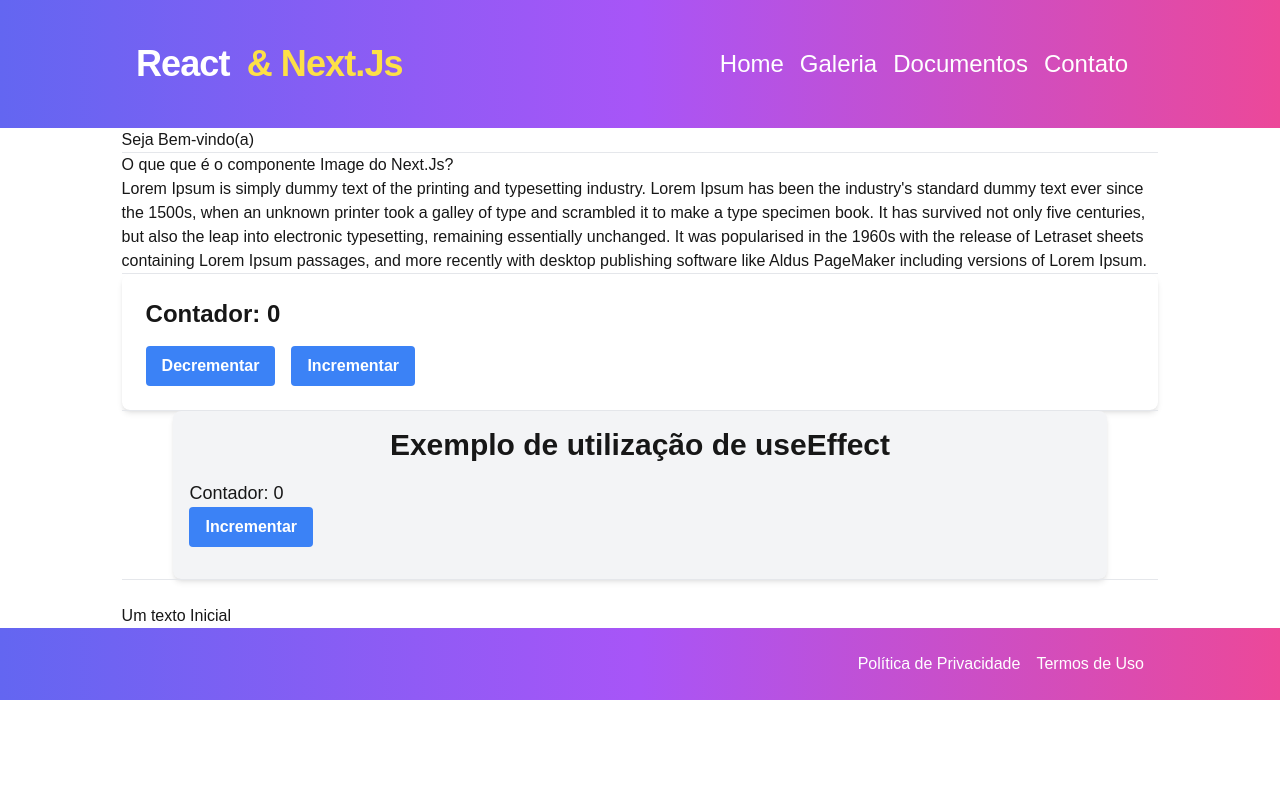
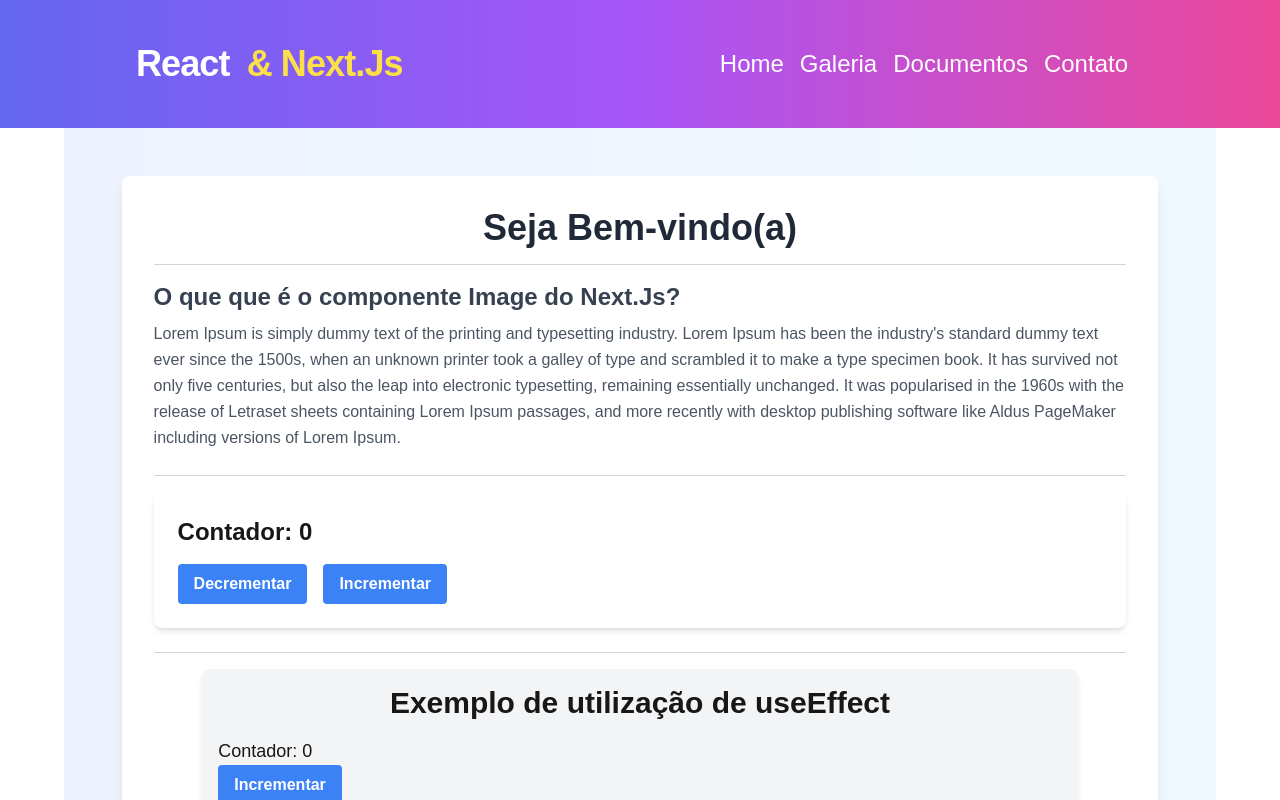
Before and after one commit to cristijung/ReactClassVs15, a Next.js app: page / in a window 1280 px wide. Shown: the top 800 px of the page. Built offline with nearby package versions, Linux system fonts and the light colour scheme.

Commit message:
estilização linda feita pelo gemini - componente home

```diff
--- a/app/home/page.tsx
+++ b/app/home/page.tsx
@@ -5,20 +5,37 @@ import Content from "../../public/data/texto.json";
 
 export default function Home() {
   return (
-    <>
-      <section className="container">
-        <h1>Seja Bem-vindo(a)</h1>
-        <hr />
-        <h3>{Content.tituloNovidade}</h3>
-        <p>{Content.textoNovidade}</p>
-        <hr />
-        <StateCounter />
-        <hr />
-        <MeuComponente />
-        <hr />
-        <br />
-        <TextEditor />
+    <div className="bg-gradient-to-r from-indigo-50 to-sky-50 min-h-screen flex flex-col justify-center items-center py-12">
+      <section className="container mx-auto bg-white rounded-lg shadow-lg p-8 w-full max-w-3xl">
+        <h1 className="text-4xl font-bold text-center text-gray-800 mb-4">
+          Seja Bem-vindo(a)
+        </h1>
+        <hr className="my-4 border-gray-300" />
+
+        <div className="mb-6">
+          <h3 className="text-2xl font-semibold text-gray-700 mb-2">
+            {Content.tituloNovidade}
+          </h3>
+          <p className="text-gray-600 leading-relaxed">
+            {Content.textoNovidade}
+          </p>
+        </div>
+        <hr className="my-4 border-gray-300" />
+
+        <div className="mb-6">
+          <StateCounter />
+        </div>
+        <hr className="my-4 border-gray-300" />
+
+        <div className="mb-6">
+          <MeuComponente />
+        </div>
+        <hr className="my-4 border-gray-300" />
+
+        <div className="mb-6">
+          <TextEditor />
+        </div>
       </section>
-    </>
+    </div>
   );
 }
```
